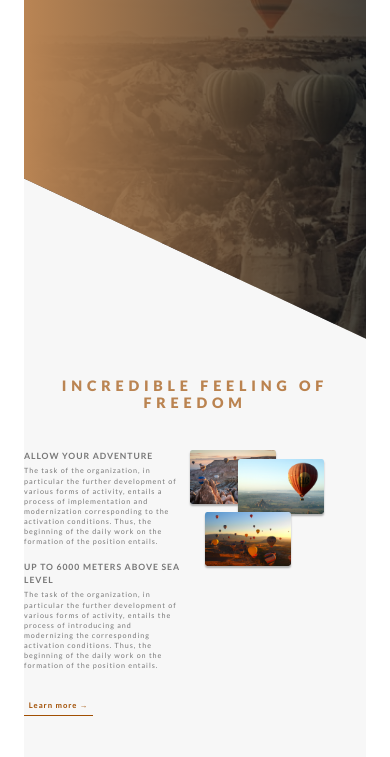
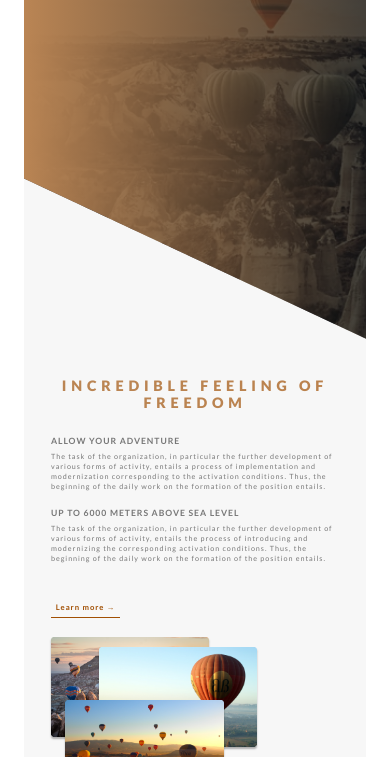
Before and after one commit to antonlazurko/advance-murkup-course, a plain HTML site: page index.html in a window 390 px wide. Shown: the part 487-1244 px from the top of the page. Drawn offline with Linux system fonts and the light colour scheme; files whose address does not match are found by name.

Commit message:
add tablet adaptive

```diff
--- a/index.html
+++ b/index.html
@@ -120,7 +120,7 @@
                                         <li>Duration 2 hour</li>
                                         <li>1 guide in the group</li>
                                         <li>Flight range 6km</li>
-                                        <li>Бесплатные сувениры</li>
+                                        <li>Free souvenires</li>
                                     </ul>
                                 </div>
                             </div>
@@ -149,7 +149,7 @@
                                             <li>Duration 2 hour</li>
                                             <li>1 guide in the group</li>
                                             <li>Flight range 6km</li>
-                                            <li>Бесплатные сувениры</li>
+                                            <li>Free souvenires</li>
                                         </ul>
                                     </div>
                             </div>
@@ -178,7 +178,7 @@
                                             <li>Duration 2 hour</li>
                                             <li>1 guide in the group</li>
                                             <li>Flight range 6km</li>
-                                            <li>Бесплатные сувениры</li>
+                                            <li>Free souvenires</li>
                                         </ul>
                                     </div>
                             </div>
--- a/sass/base/_typography.sass
+++ b/sass/base/_typography.sass
@@ -21,6 +21,12 @@ body
         animation-delay: 1s
         animation-timing-function: ease
         backface-visibility: hidden
+        @include respond(tab-land)
+            font-size: 4rem
+        @include respond(tab-port)
+            margin-bottom: 0
+            font-size: 3.6rem
+            letter-spacing: .5rem
     &__secondary
         display: block
         margin-bottom: 6.5rem
@@ -33,6 +39,10 @@ body
         @include respond(tab-land)
             font-size: 3.5rem
             margin-bottom: 3.5rem
+        @include respond(tab-port)
+            font-size: 3.2rem
+            letter-spacing: .2rem
+
 .title-secondary
     display: inline-block
     font-size: $font-size-h2
@@ -51,7 +61,8 @@ body
         color: $color-white
     @include respond(tab-land)
         font-size: 3rem
-
+    @include respond(tab-port)
+        letter-spacing: .6rme
 .title-third
     font-size: $font-size-h3
     letter-spacing: .2rem
--- a/sass/base/_utils.sass
+++ b/sass/base/_utils.sass
@@ -9,9 +9,13 @@
 
 .margin-bottom-50px
     margin-bottom: 5rem
+    @include respond(tab-port)
+        margin-bottom: 7rem
 
 .margin-bottom-80px
     margin-bottom: 8rem
+    @include respond(tab-port)
+        margin-bottom: 5rem
 
 .unvisible
     visibility: hidden
--- a/sass/components/_book-form.sass
+++ b/sass/components/_book-form.sass
@@ -4,12 +4,17 @@
     box-shadow: $box-shadow
     border-radius: 0.5rem
     overflow: hidden
+    @include respond(tab-port)
+        background: linear-gradient(110deg, rgba(255,255,255,0.9) 0%, rgba(255,255,255,0.9) 507%, rgba(186,133,84,0.8) 57%, rgba(161,79,3,0.8) 100%), url(../images/bg-form.jpg) center / cover no-repeat
 
 .form
     width: 70%
     padding-top: 5rem
     padding-left: 5rem
-
+    @include respond(tab-port)
+        width: 100%
+        padding-top: 3rem
+        padding-bottom: 3rem
     &__group:not(:last-child)
         margin-bottom: 2rem
     &__group:nth-child(4)
@@ -30,6 +35,9 @@
         border-bottom: .3rem solid transparent
         border-radius: .5rem
         width: 75%
+        @include respond(tab-port)
+            width: 90%
+            box-shadow: $box-shadow
         &:focus
             outline: none
             border-bottom: .3rem solid $color-light-green
--- a/sass/components/_button.sass
+++ b/sass/components/_button.sass
@@ -9,8 +9,10 @@
         transition: all .3s
         border: none
         @include respond(tab-land)
-            font-size: 1.5rem
-        padding: 1.2rem 3.7rem
+            font-size: 1.8rem
+            padding: 1.2rem 3.7rem
+        @include respond(tab-port)
+            padding: 2rem 5rem
     &:hover
         transform: translateY(-0.4rem)
         box-shadow: $box-shadow
--- a/sass/components/_feedback-card.sass
+++ b/sass/components/_feedback-card.sass
@@ -5,9 +5,14 @@
     margin: 0 auto
     padding: 6rem
     transform: skew(330deg)
-
+    @include respond(tab-port)
+        transform: skew(350deg)
+        padding: 3rem
     & > *
         transform: skew(-330deg)
+        @include respond(tab-port)
+            transform: skew(-350deg)
+            text-align: center
 
     &__img
         position: relative
@@ -19,6 +24,10 @@
         shape-outside: circle(50% at 50% 50%)
         -webkit-shape-outside: circle(50% at 50% 50%)
         overflow: hidden
+        @include respond(tab-port)
+            float: none
+            margin: 0 auto
+            margin-bottom: 3rem
         img
             height: 100%
             transform: scale(1.2)
--- a/sass/components/_tour-card.sass
+++ b/sass/components/_tour-card.sass
@@ -3,6 +3,8 @@
     height: 50rem
     perspective: 150rem
     -moz-perspective: 150rem
+    @include respond(tab-port)
+        height: 60rem
     &__side
         position: absolute
         top: 0
@@ -15,6 +17,8 @@
         border-radius: .5rem
         overflow: hidden
         box-shadow: $box-shadow-light
+        @include respond(tab-port)
+            height: 60rem
         &_back
             background: linear-gradient(120deg, $color-light-brown, $color-dark-brown)
             transform: rotateY(180deg)
@@ -34,6 +38,8 @@
             background: $color-light-brown url(../images/photo-tour-2.jpg) center / cover no-repeat
         &_3
             background: $color-light-brown url(../images/photo-tour-3.jpg) center / cover no-repeat
+        @include respond(tab-port)
+            height: 30rem
     &__title
         font-size: 2.8rem
         letter-spacing: .2rem
@@ -43,6 +49,9 @@
         position: absolute
         top: 17rem
         right: 0rem
+        @include respond(tab-port)
+            top: 25rem
+            font-size: 3.8rem
     &__span
         background: linear-gradient(90.05deg, $color-light-brown, $color-dark-brown)
         padding: 1rem 2rem .3rem 2rem
@@ -52,6 +61,8 @@
             right: 0rem
             padding-top: 0rem
             padding-bottom: 1rem
+            @include respond(tab-port)
+            top: 4.4rem
 
     &__description
         ul
@@ -68,8 +79,9 @@
                 &:not(:last-child)
                     margin-bottom: 2rem
                 @include respond(tab-land)
-                    &:not(:last-child)
-                        font-size: 1.5rem
+                    font-size: 1.5rem
+                @include respond(tab-port)
+                    font-size: 2rem
     &__backSide-box
         position: absolute
         top: 50%
--- a/sass/layout/_footer.sass
+++ b/sass/layout/_footer.sass
@@ -13,6 +13,9 @@
         @include respond(tab-land)
             &:not(last-child)
                 margin-right: 1.6rem
+        @include respond(tab-port)
+            margin: 0 3rem 3rem 0
+
     &__link
         &:link, &:visited
             display: inline-block
--- a/sass/layout/_grid.sass
+++ b/sass/layout/_grid.sass
@@ -4,8 +4,12 @@
     @include clearfix
     &:not(:last-child)
         margin-bottom: $margin-vertical-big
+        @include respond(tab-port)
+        margin-bottom: 4rem
     @include respond(tab-land)
         max-width: 90.1rem
+    @include respond(tab-port)
+        max-width: 60rem
 
 .col-1-of-2
     width: calc((100% - #{$gutter-horizontal}) / 2)
@@ -36,3 +40,7 @@
     @include respond(tab-land)
         &:not(:last-child)
             margin-right: 2rem
+    @include respond(tab-port)
+        width: 100%
+        margin-right: 0 !important
+        margin-bottom: 4rem
--- a/sass/layout/_navigation-menu.sass
+++ b/sass/layout/_navigation-menu.sass
@@ -12,6 +12,8 @@
         z-index: 200
         text-align: center
         cursor: pointer
+        @include respond(tab-port)
+            box-shadow: $box-shadow
     &__background
         width: 6rem
         height: 6rem
--- a/sass/pages/_home.sass
+++ b/sass/pages/_home.sass
@@ -3,6 +3,8 @@
     padding-bottom: 20rem
     @include respond(tab-land)
         padding-bottom: 13rem
+    @include respond(tab-port)
+        margin-bottom: 40rem
 
 .section-adventure
     padding: 21rem 0
```
Also changed, not shown: css/styles.css, 1 other file.
